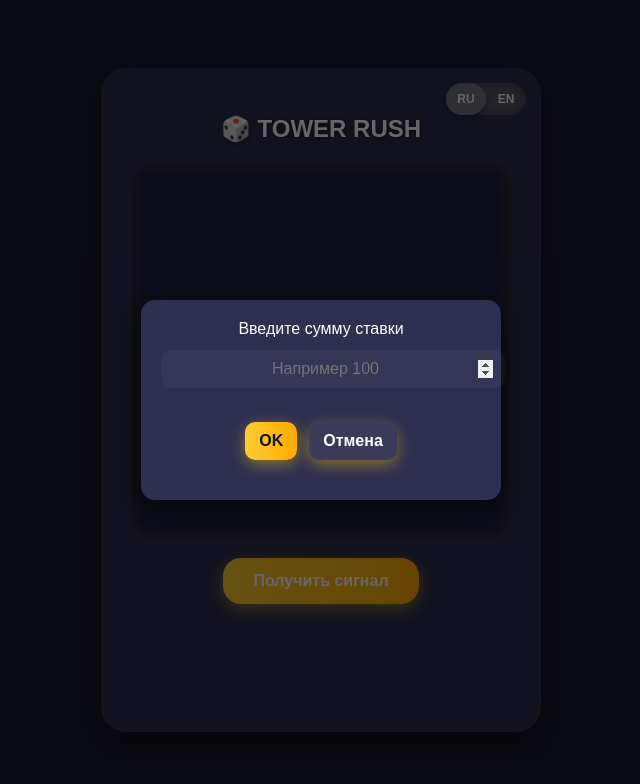
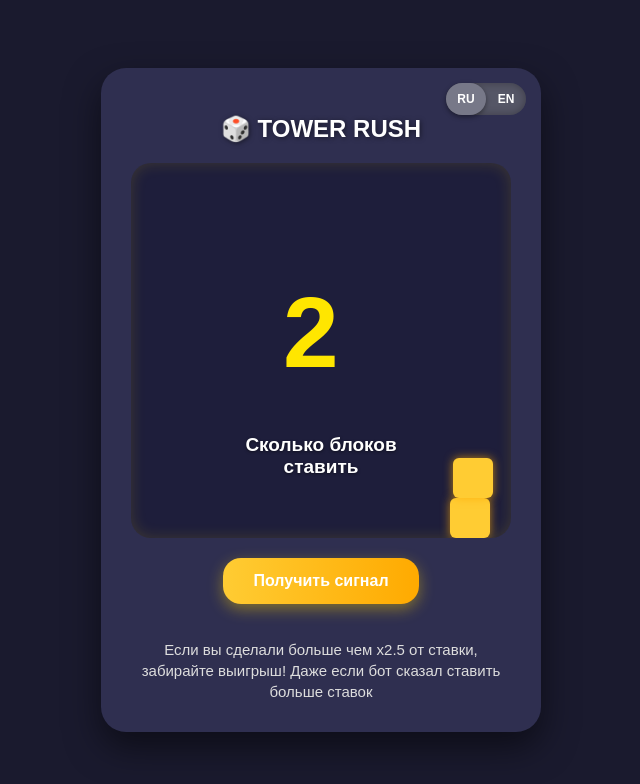
Before and after one commit to casperwinner/twrtst, a plain HTML site: page index.html in a window 1280 px wide. Both pictures are taken after a click on the button "Получить сигнал". Shown: the whole page, without its empty margins (319-959 px from the left). Drawn offline with Linux system fonts and the light colour scheme.

Commit message:
Update index.html

```diff
--- a/index.html
+++ b/index.html
@@ -114,7 +114,6 @@ button:hover {
     height: auto;
 }
 
-/* Блок как в игре */
 .tower-block {
     position: absolute;
     width: 40px;
@@ -159,7 +158,7 @@ button:hover {
     margin-top: 15px;
     font-weight: bold;
     text-shadow: 0 1px 3px rgba(0,0,0,0.5);
-    white-space: pre-line; /* для переноса строки */
+    white-space: pre-line; /* важно для переноса строки */
 }
 
 .tip {
@@ -174,77 +173,6 @@ button:hover {
 }
 
 .show { opacity: 1; transform: translateY(0) scale(1); }
-
-/* Модалка (окно ввода ставки) */
-.modal {
-    display: none;
-    position: fixed;
-    inset: 0;
-    background: rgba(0,0,0,0.6);
-    z-index: 9999;
-    justify-content: center;
-    align-items: center;
-}
-
-.modal-content {
-    width: 320px;
-    background: #2f2f50;
-    padding: 20px;
-    border-radius: 14px;
-    box-shadow: 0 10px 30px rgba(0,0,0,0.6);
-    text-align: center;
-    color: #fff;
-}
-
-.modal-title {
-    font-size: 16px;
-    margin-bottom: 12px;
-}
-
-.modal-input {
-    width: 100%;
-    padding: 10px 12px;
-    border-radius: 10px;
-    border: none;
-    outline: none;
-    font-size: 16px;
-    text-align: center;
-    background: rgba(255,255,255,0.03);
-    color: #fff;
-}
-
-.modal-actions {
-    margin-top: 14px;
-    display: flex;
-    justify-content: center;
-    gap: 12px;
-}
-
-.modal-actions button {
-    padding: 10px 14px;
-    border-radius: 10px;
-    border: none;
-    cursor: pointer;
-    font-weight: bold;
-}
-
-.btn-confirm {
-    background: linear-gradient(90deg, #ffcc33, #ffaa00);
-    color: #111;
-}
-
-.btn-cancel {
-    background: rgba(255,255,255,0.06);
-    color: #fff;
-}
-
-.error {
-    margin-top: 8px;
-    color: #ff8b8b;
-    font-size: 13px;
-    display: none;
-}
-
 </style>
 </head>
 <body>
@@ -272,19 +200,6 @@ button:hover {
     </div>
 </div>
 
-<!-- Модальное окно -->
-<div class="modal" id="betModal" aria-hidden="true">
-    <div class="modal-content" role="dialog" aria-modal="true" aria-labelledby="modalTitle">
-        <div class="modal-title" id="modalTitle">Введите сумму ставки</div>
-        <input id="betInput" class="modal-input" type="number" min="1" placeholder="100">
-        <div class="error" id="betError">Введите корректную сумму</div>
-        <div class="modal-actions">
-            <button class="btn-confirm" id="confirmBet">OK</button>
-            <button class="btn-cancel" id="cancelBet">Отмена</button>
-        </div>
-    </div>
-</div>
-
 <script>
 let currentLang = 'RU';
 const texts = {
@@ -293,22 +208,14 @@ const texts = {
         button: 'Получить сигнал',
         blocks: 'Сколько блоков\nставить',
         tip: (m) => `Если вы сделали больше чем x${m} от ставки, забирайте выигрыш! Даже если бот сказал ставить больше ставок`,
-        loading: 'Подождите, идет анализ...',
-        prompt: 'Введите сумму ставки',
-        placeholder: 'Например 100',
-        confirm: 'OK',
-        cancel: 'Отмена'
+        loading: 'Подождите, идет анализ...'
     },
     EN: {
         title: '🎲 TOWER RUSH',
         button: 'Get Signal',
         blocks: 'How many blocks\nto place',
         tip: (m) => `If you made more than x${m} of your bet, take your winnings! Even if the bot suggested more bets`,
-        loading: 'Please wait, analyzing...',
-        prompt: 'Enter your bet amount',
-        placeholder: 'For example 100',
-        confirm: 'OK',
-        cancel: 'Cancel'
+        loading: 'Please wait, analyzing...'
     }
 };
 
@@ -325,57 +232,12 @@ function updateTexts() {
     document.getElementById('getSignal').textContent = t.button;
     document.getElementById('blocksText').textContent = t.blocks;
     document.getElementById('tipText').textContent = t.tip('X');
-    document.getElementById('modalTitle').textContent = t.prompt;
-    document.getElementById('betInput').placeholder = t.placeholder;
-    document.getElementById('confirmBet').textContent = t.confirm;
-    document.getElementById('cancelBet').textContent = t.cancel;
 }
 
 function getRandomInt(min,max){return Math.floor(Math.random()*(max-min+1))+min;}
 function getRandomFloat(min,max,d=1){return (Math.random()*(max-min)+min).toFixed(d);}
 
-// Modal elements
-const betModal = document.getElementById('betModal');
-const betInput = document.getElementById('betInput');
-const confirmBtn = document.getElementById('confirmBet');
-const cancelBtn = document.getElementById('cancelBet');
-const betError = document.getElementById('betError');
-
 document.getElementById('getSignal').addEventListener('click', () => {
-    updateTexts();
-    betError.style.display = 'none';
-    betInput.value = '';
-    betModal.style.display = 'flex';
-    betModal.setAttribute('aria-hidden','false');
-    setTimeout(()=>betInput.focus(),50);
-});
-
-cancelBtn.addEventListener('click', closeModal);
-function closeModal(){
-    betModal.style.display = 'none';
-    betModal.setAttribute('aria-hidden','true');
-    betError.style.display = 'none';
-    betInput.value = '';
-}
-
-confirmBtn.addEventListener('click', () => {
-    const val = betInput.value.trim();
-    if (!val || isNaN(val) || Number(val) <= 0) {
-        betError.style.display = 'block';
-        betInput.focus();
-        return;
-    }
-    betError.style.display = 'none';
-    closeModal();
-    startAnalysis();
-});
-
-betInput.addEventListener('keydown', (e) => {
-    if (e.key === 'Enter') confirmBtn.click();
-    if (e.key === 'Escape') closeModal();
-});
-
-function startAnalysis() {
     const loader = document.getElementById('loader');
     const resultNumber = document.getElementById('resultNumber');
     const tipText = document.getElementById('tipText');
@@ -391,7 +253,7 @@ function startAnalysis() {
 
     setTimeout(() => {
         loader.style.display = 'none';
-        const number = getRandomInt(3,6);
+        const number = getRandomInt(2,7);
         const multiplier = getRandomFloat(1.9,3.7);
 
         resultNumber.textContent = number;
@@ -402,16 +264,13 @@ function startAnalysis() {
         for(let i=0;i<number;i++){
             const block = document.createElement('div');
             block.className='tower-block';
-            block.style.bottom = `${i*40}px`;
-            const jitter = (Math.random()*18 - 9).toFixed(1);
-            block.style.left = `${jitter}px`;
-            block.style.animationDelay = `${i*0.28}s`;
+            block.style.bottom=`${i*40}px`;
+            block.style.left=`${Math.random()*10-5}px`;
+            block.style.animationDelay=`${i*0.3}s`;
             towerStack.appendChild(block);
         }
-    }, 900);
-}
-
-updateTexts();
+    },1200);
+});
 </script>
 
 </body>
```
